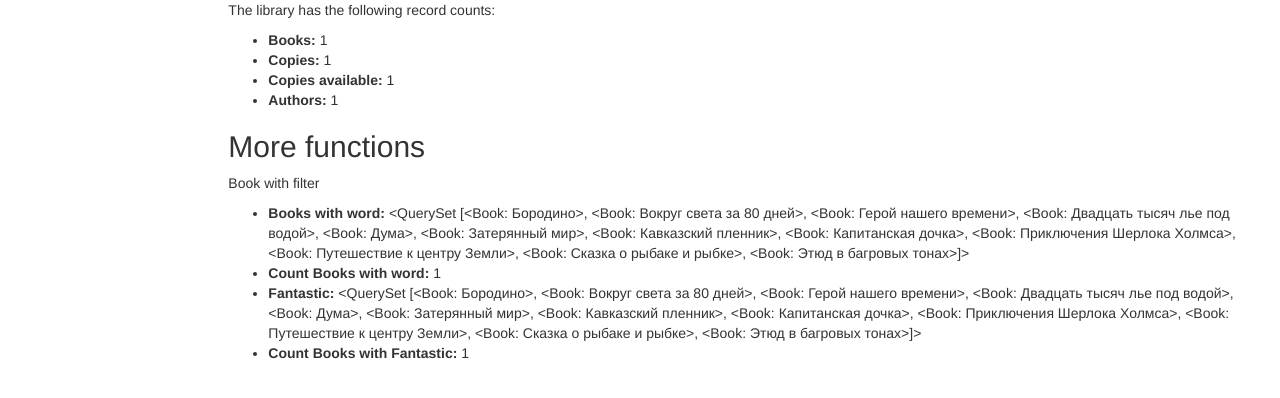
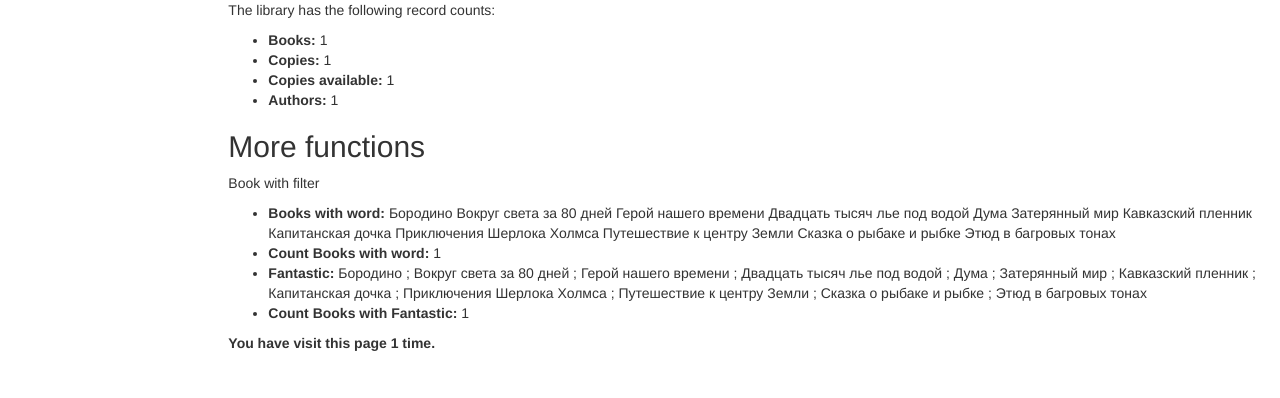
Before and after one commit to NikGerasimovich/Django_Library, a Django app: template catalog/templates/index.html in a window 1280 px wide. Shown: the part 153-551 px from the top of the page. Run offline with Django 4.2, Linux system fonts and the light colour scheme; data comes from the database, SQL or seed files in the repository; the template is opened without the code that fills it: values that come from a table or form of the project are taken from there, most other values are stand-ins (such as "Sample title", 1, 10 or a date in 2020); some libraries are stand-ins or nearby versions.

Commit message:
Исправлены недочёты

```diff
--- a/catalog/templates/index.html
+++ b/catalog/templates/index.html
@@ -19,17 +19,22 @@
 
   </ul>
 
+
+
+
 <h2>More functions</h2>
 
   <p> Book with filter </p>
   <ul>
 
-    <li><strong>Books with word:</strong> {{ num_book_part }}</li>
+    <li><strong>Books with word:</strong> {% for book_wth_wrd in num_book_part.all %} {{ book_wth_wrd }}{%endfor%}</li>
     <li><strong>Count Books with word:</strong> {{ num_count_part }}</li>
-    <li><strong>Fantastic:</strong> {{ num_book_insane_part }}</li>
+    <li><strong>Fantastic:</strong> {% for fantastic in num_book_insane_part.all %} {{ fantastic }}{% if not forloop.last %} ; {% endif %}{%endfor%}</li>
     <li><strong>Count Books with Fantastic:</strong> {{ num_count_insane_part }}</li>
 
   </ul>
 
 
+  <b>You have visit this page {{num_visit}}{% if num_visit == 1 %} time{% else %} times{% endif %}.</b>
+
 {% endblock %}
```
